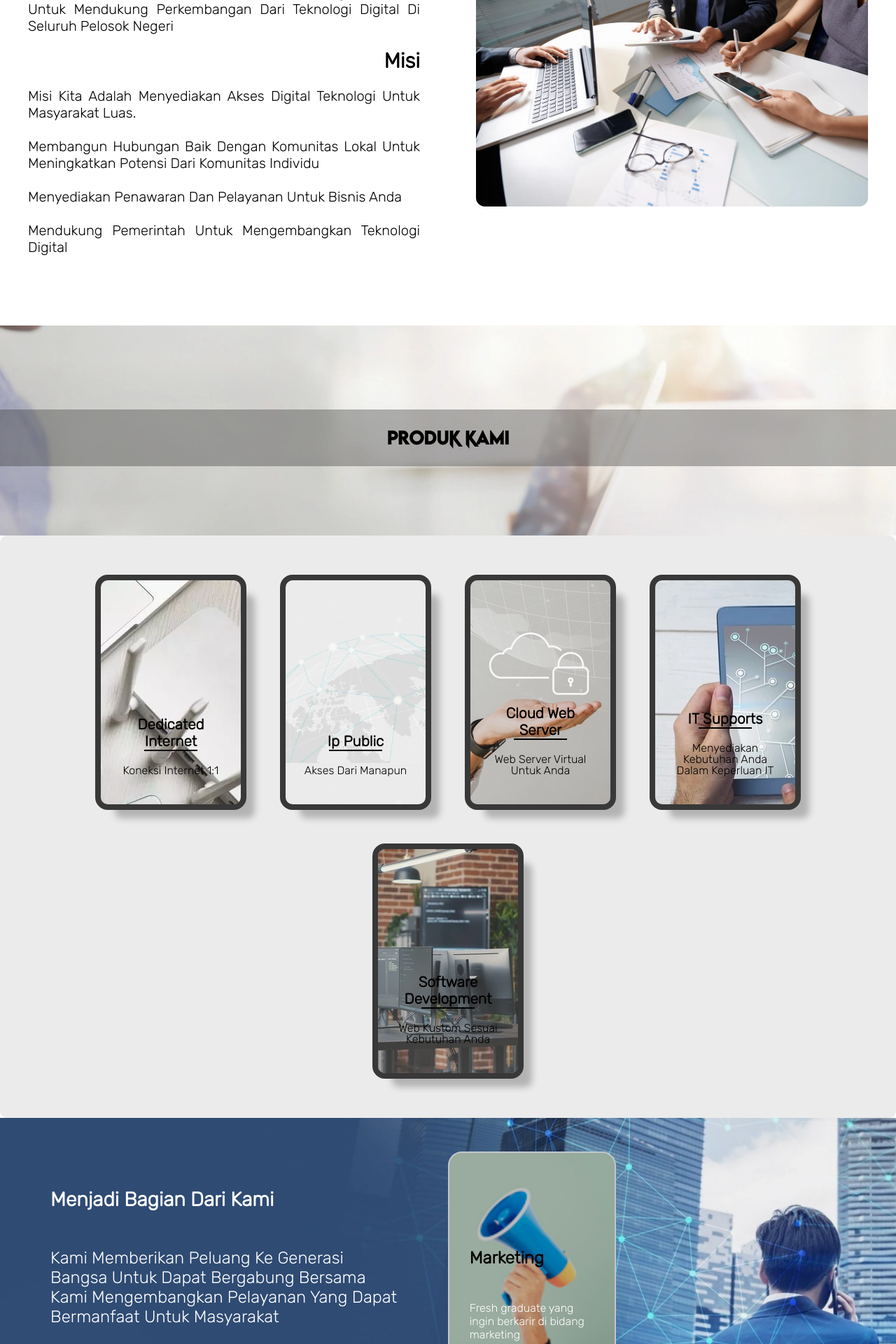
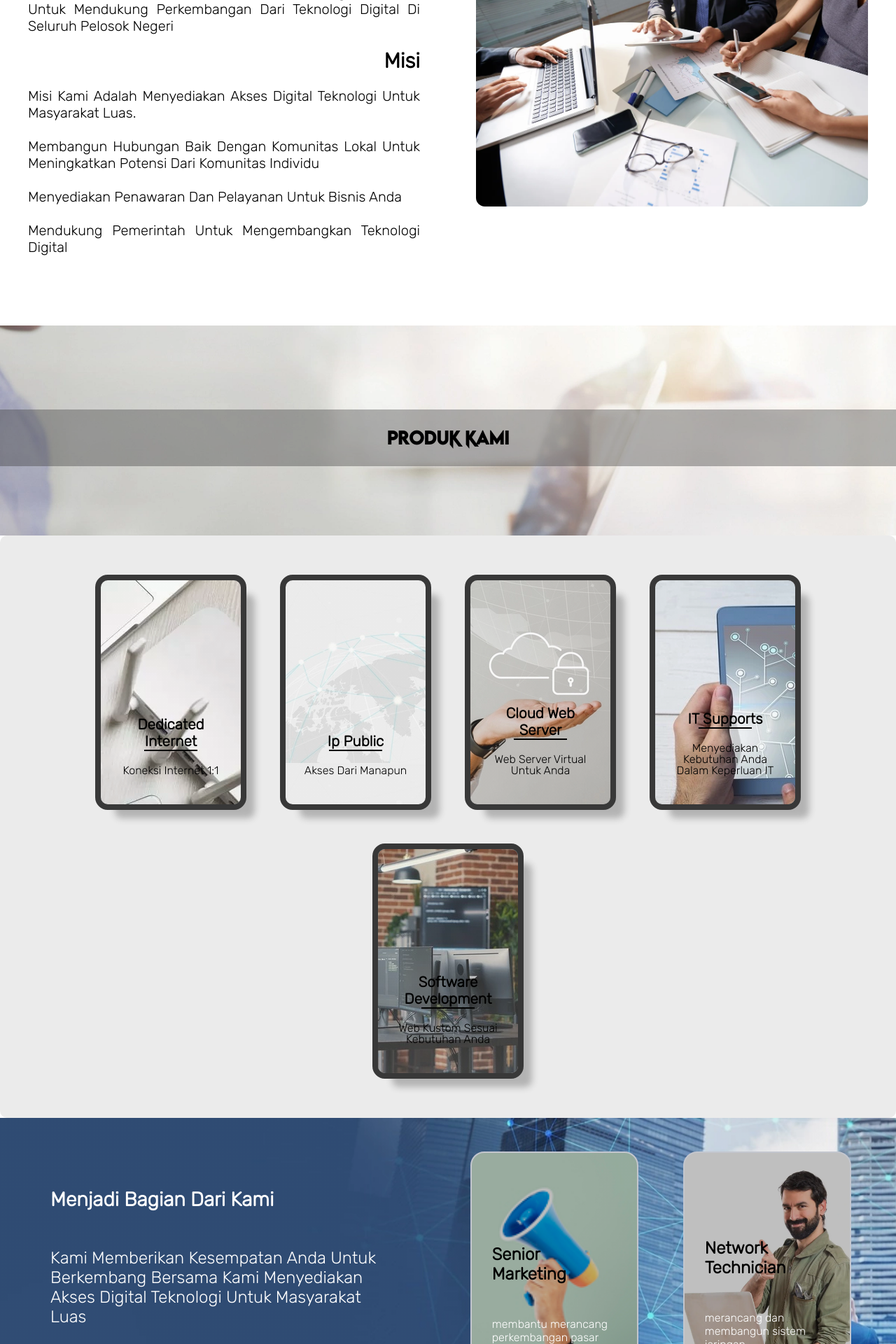
Before and after one commit to ChusnulHadi/NeoSantara, a React (Create React App) app: page / in a window 1280 px wide. Shown: the part 2360-4280 px from the top of the page at 70% size. Built offline with nearby package versions, Linux system fonts and the light colour scheme.

Commit message:
optimizing

```diff
--- a/src/components/About.js
+++ b/src/components/About.js
@@ -47,7 +47,7 @@ const About = () => {
                         </p>
                         <h2>Misi</h2>
                         <p>
-                            misi kita adalah menyediakan akses digital teknologi untuk masyarakat luas.
+                            misi kami adalah menyediakan akses digital teknologi untuk masyarakat luas.
                             <br /><br />
                             membangun hubungan baik dengan komunitas lokal untuk meningkatkan potensi dari komunitas individu
                             <br /><br />
--- a/src/components/Carrer.js
+++ b/src/components/Carrer.js
@@ -20,9 +20,6 @@ const Card = (props) => {
                     {buttonText}
                 </button>
             </Cardboard>
-            {/* <div className='popup'>
-
-        </div> */}
         </>
     )
 }
@@ -32,10 +29,11 @@ const Carrer = () => {
         <Wrapper id='carreer'>
             <Text>
                 <h3>Menjadi bagian dari kami</h3>
-                <p>kami memberikan peluang ke generasi bangsa untuk dapat bergabung bersama kami mengembangkan pelayanan yang dapat bermanfaat untuk masyarakat</p>
+                <p>kami memberikan kesempatan anda untuk berkembang bersama kami menyediakan akses digital teknologi untuk masyarakat luas</p>
             </Text>
             <Content>
-                <Card className='marketing' title='Marketing' body='Fresh graduate yang ingin berkarir di bidang marketing' buttonText='Make Call' mailto="external@neosantarasolusi.net" image='./assets/images/visi-img.webp' />
+                <Card className='marketing' title='Senior Marketing' body='membantu merancang perkembangan pasar' buttonText='Make Call' mailto="external@neosantarasolusi.net" image='./assets/images/visi-img.webp' />
+                <Card className='teknisi' title='Network Technician' body='merancang dan membangun sistem jaringan' buttonText='Make Call' mailto="external@neosantarasolusi.net" image='./assets/images/visi-img.webp' />
             </Content>
         </Wrapper>
     );
@@ -91,9 +89,16 @@ const Content = styled.div`
         background-size: cover !important;
     }
 
+    .teknisi {
+        background: linear-gradient(#00000040, #00000040), url('./assets/images/teknisi-img.webp') no-repeat center !important;
+        background-size: cover !important;
+    }
+
     @media screen and (max-width: 600px) {
         width: 100%;
         justify-content: center;
+        flex-direction: column;
+        /* margin: 1em auto; */
     }
 `
 
@@ -106,6 +111,8 @@ const Cardboard = styled.div`
         border: 2px solid #c3c6ce;
         transition: 0.5s ease-out;
         overflow: visible;
+
+        margin: 0 2em;
 
 
         .card-details {
@@ -152,6 +159,10 @@ const Cardboard = styled.div`
             }
         }
 
+        @media screen and (max-width: 600px) {
+            margin: 1em auto;
+        }
+
 
 
         /* .popup {
```
Also changed, not shown: public/assets/images/teknisi-img.webp (added), 1 other file (tests, documents, lock files or other folders).
